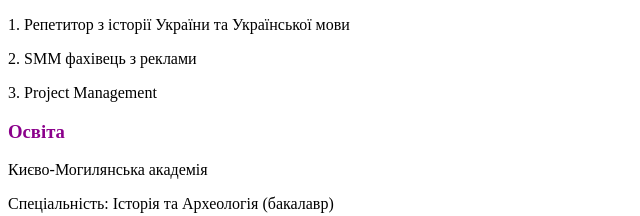
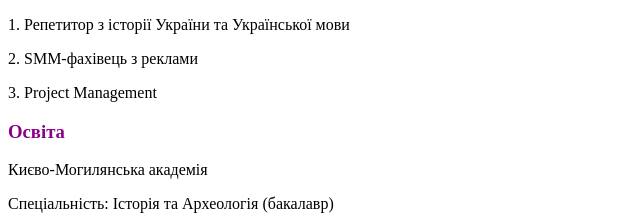
Before and after one commit to ivanmarchuk21/lesson2, a plain HTML site: page index.html in a window 1280 px wide. Shown: the part 236-452 px from the top of the page, 0-640 px from the left. Drawn offline with Linux system fonts and the light colour scheme.

Commit message:
third commit

```diff
--- a/index.html
+++ b/index.html
@@ -19,7 +19,7 @@
   style="color: darkgreen;"
   >Досвід Роботи</h3>
    <p>1. Репетитор з історії України та Української мови</p>
-   <p>2. SMM фахівець з реклами</p>
+   <p>2. SMM-фахівець з реклами</p>
    <p>3. Project Management</p>
 
   <h3
```
Also changed, not shown: img/photo_resume.jpg (deleted).
